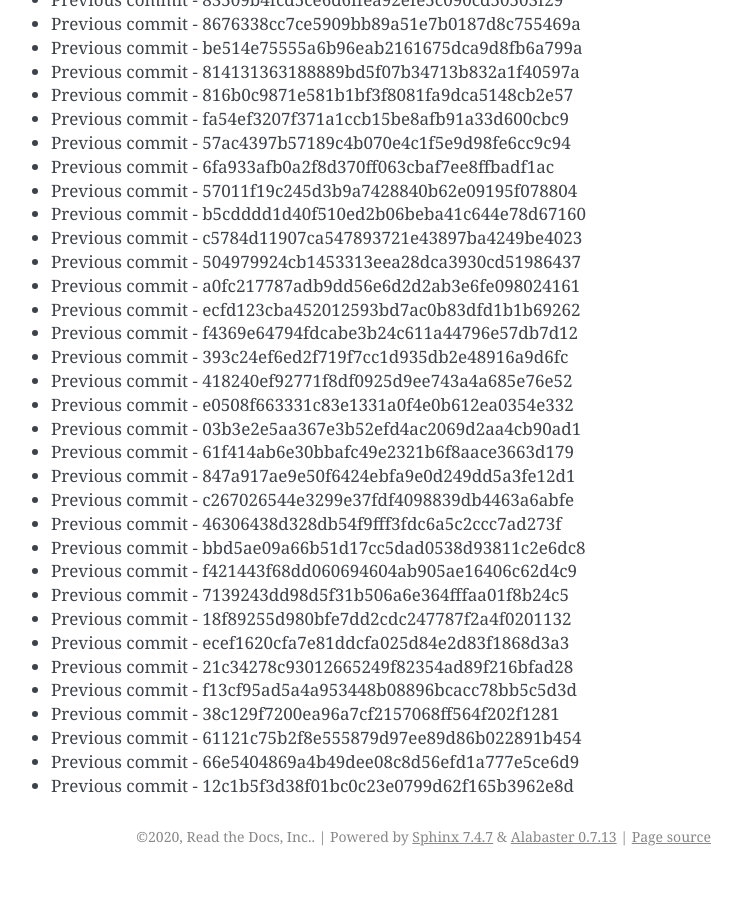
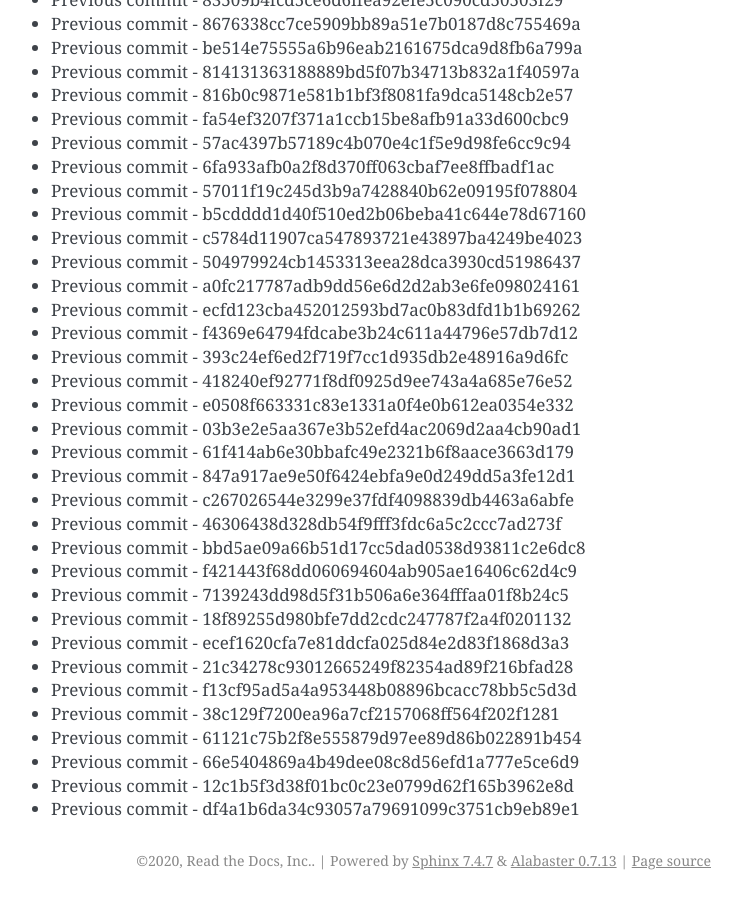
Before and after one commit to readthedocs/rtd-git-stresstest, a Sphinx documentation site: the page built from docs/updates.rst, in a window 1280 px wide and 900 px high, scrolled down 57506 px. Shown: the whole window, without its empty margins (399-1141 px from the left). Built offline with Sphinx 7.4.7, drawn with Linux system fonts in a browser that asks for light colours; before the commit the page ends 58382 px from its top, so only the background shows below that.

Commit message:
Generating commit from previous: df4a1b6da34c93057a79691099c3751cb9eb89e1

```diff
--- a/docs/updates.rst
+++ b/docs/updates.rst
@@ -2448,3 +2448,4 @@ It can be tested for any performance characteristics.
 * Previous commit - 61121c75b2f8e555879d97ee89d86b022891b454
 * Previous commit - 66e5404869a4b49dee08c8d56efd1a777e5ce6d9
 * Previous commit - 12c1b5f3d38f01bc0c23e0799d62f165b3962e8d
+* Previous commit - df4a1b6da34c93057a79691099c3751cb9eb89e1
```
